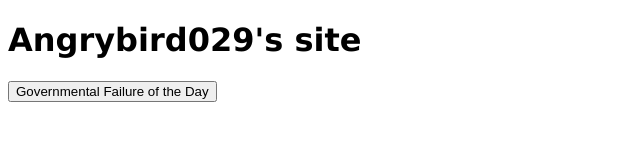
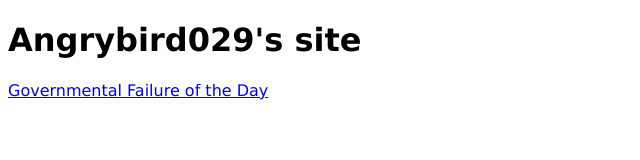
Before and after one commit to Angrybird029/angrybird029, a plain HTML site: page index.html in a window 1280 px wide. Shown: the whole page, without its empty margins (0-640 px from the left). Drawn offline with Linux system fonts and the light colour scheme.

Commit message:
Update index.html

```diff
--- a/index.html
+++ b/index.html
@@ -51,6 +51,6 @@ and open the template in the editor.
     </head>
     <body>
         <h1>Angrybird029's site</h1>
-        <button href="https://angrybird029.github.io/Governmental-failure-of-the-day/index.html">Governmental Failure of the Day</button>
+        <a href="https://angrybird029.github.io/Governmental-failure-of-the-day/index.html">Governmental Failure of the Day</a>
     </body>
 </html>
```
